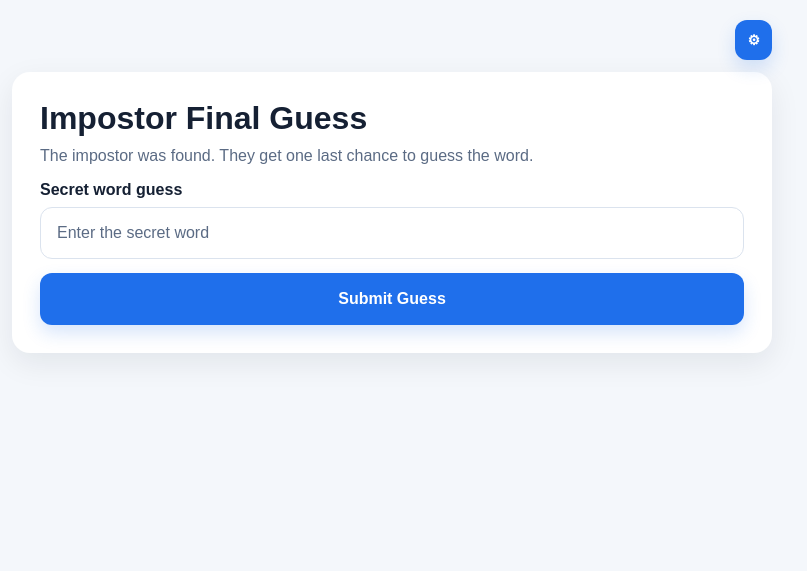
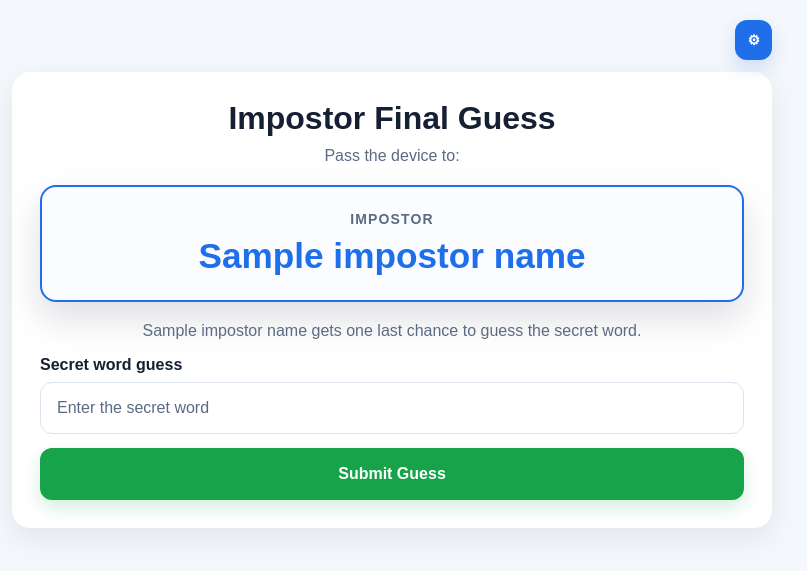
Before and after one commit to sccaaws/impostor-game, a Flask app: template templates/guess.html in a window 1280 px wide. Shown: the top 571 px of the page, without its empty margins (248-1055 px from the left). Run offline with Flask 3, Linux system fonts and the light colour scheme; the template is opened without the code that fills it: most values are stand-ins (such as "Sample title", 1, 10 or a date in 2020).

Commit message:
lobby page change (removed pill) update guess page ui

```diff
--- a/routes/main_routes.py
+++ b/routes/main_routes.py
@@ -516,7 +516,8 @@ def register_routes(app):
             session["game"] = game
             return redirect(url_for("results"))
 
-        return render_template("guess.html")
+        impostor_name = game["players"][game["impostor_id"] - 1]["name"]
+        return render_template("guess.html", impostor_name=impostor_name)
 
     @app.route("/results")
     def results():
--- a/templates/guess.html
+++ b/templates/guess.html
@@ -3,14 +3,25 @@
 {% block title %}Impostor Guess{% endblock %}
 
 {% block content %}
-  <h1>Impostor Final Guess</h1>
-  <p class="muted">The impostor was found. They get one last chance to guess the word.</p>
+  <div class="center">
+    <h1>Impostor Final Guess</h1>
+    <p class="muted">Pass the device to:</p>
+  </div>
+
+  <div class="card center pass-highlight-card">
+    <div class="pass-player-label">Impostor</div>
+    <div class="pass-player-name">{{ impostor_name }}</div>
+  </div>
+
+  <div class="center">
+    <p class="muted">{{ impostor_name }} gets one last chance to guess the secret word.</p>
+  </div>
 
   <form method="post" class="stack">
     <div>
       <label for="guess">Secret word guess</label>
       <input id="guess" type="text" name="guess" placeholder="Enter the secret word" required>
     </div>
-    <button type="submit">Submit Guess</button>
+    <button type="submit" class="button-primary">Submit Guess</button>
   </form>
 {% endblock %}
--- a/templates/lobby.html
+++ b/templates/lobby.html
@@ -3,7 +3,6 @@
 {% block title %}Lobby{% endblock %}
 
 {% block content %}
-  <span class="pill">Category: {{ category }}</span>
   <h1>Lobby</h1>
   <p class="muted">Enter player names before starting the round.</p>
 
```
